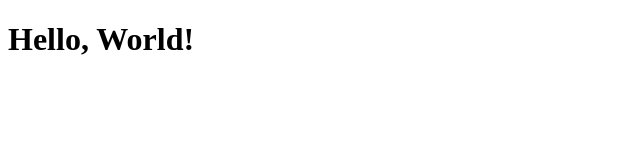
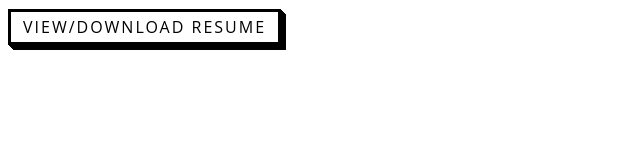
Before and after one commit to SidedYapper/SidedYapper.github.io, a plain HTML site: page index.html in a window 1280 px wide. Shown: the whole page, without its empty margins (0-640 px from the left). Drawn offline with Linux system fonts and the light colour scheme.

Commit message:
Added button to resume

```diff
--- a/index.html
+++ b/index.html
@@ -1,9 +1,52 @@
 <!DOCTYPE html>
-<html>
-<head>
-    <title>My GitHub Page</title>
-</head>
-<body>
-    <h1>Hello, World!</h1>
-</body>
+<html lang="en">
+  <head>
+    <meta charset="UTF-8" />
+    <meta name="viewport" content="width=device-width, initial-scale=1.0" />
+    <title>My Resume</title>
+    <style>
+      .button-54 {
+        font-family: "Open Sans", sans-serif;
+        font-size: 16px;
+        letter-spacing: 2px;
+        text-decoration: none;
+        text-transform: uppercase;
+        color: #000;
+        cursor: pointer;
+        border: 3px solid;
+        padding: 0.25em 0.5em;
+        box-shadow: 1px 1px 0px 0px, 2px 2px 0px 0px, 3px 3px 0px 0px,
+          4px 4px 0px 0px, 5px 5px 0px 0px;
+        position: relative;
+        user-select: none;
+        -webkit-user-select: none;
+        touch-action: manipulation;
+        transition: all 0.2s ease;
+      }
+
+      .button-54:active {
+        box-shadow: 0px 0px 0px 0px;
+        top: 5px;
+        left: 5px;
+      }
+
+      @media (min-width: 768px) {
+        .button-54 {
+          padding: 0.25em 0.75em;
+        }
+      }
+    </style>
+  </head>
+  <body>
+    <!-- Resume Button -->
+    <p>
+      <a
+        href="B-Vignesh-Sai-Raghav_Resume.pdf"
+        target="_blank"
+        class="button-54"
+        role="button"
+        >View/Download Resume</a
+      >
+    </p>
+  </body>
 </html>
```
Also changed, not shown: 1 other file.
